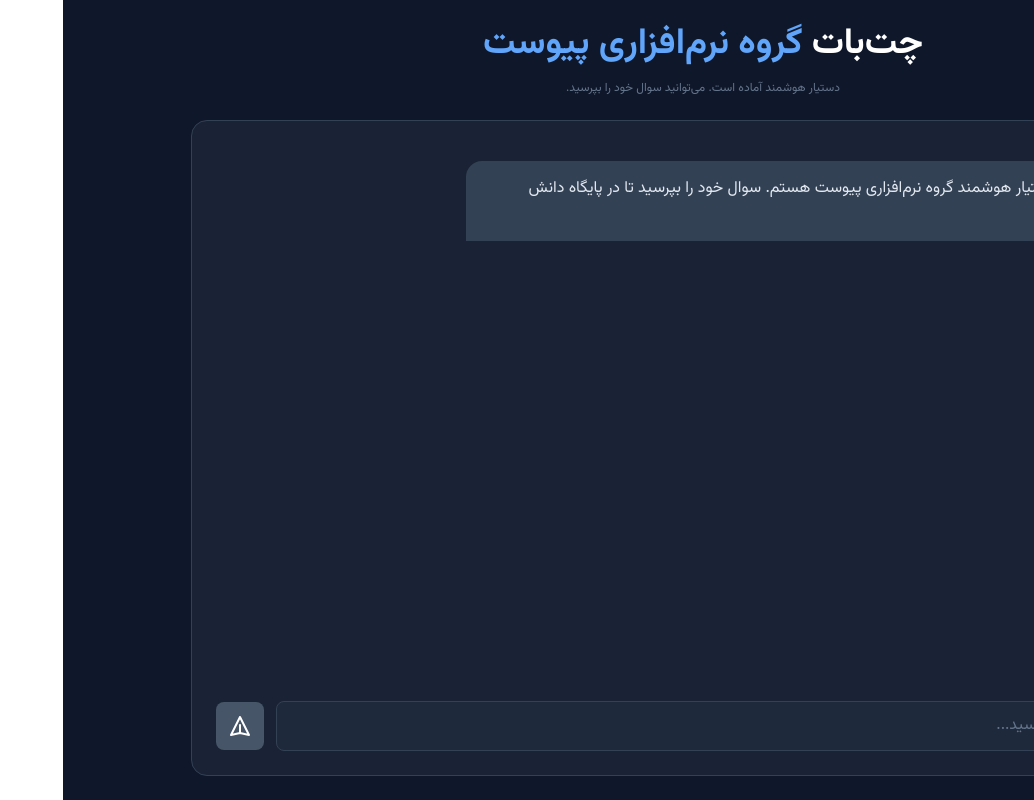
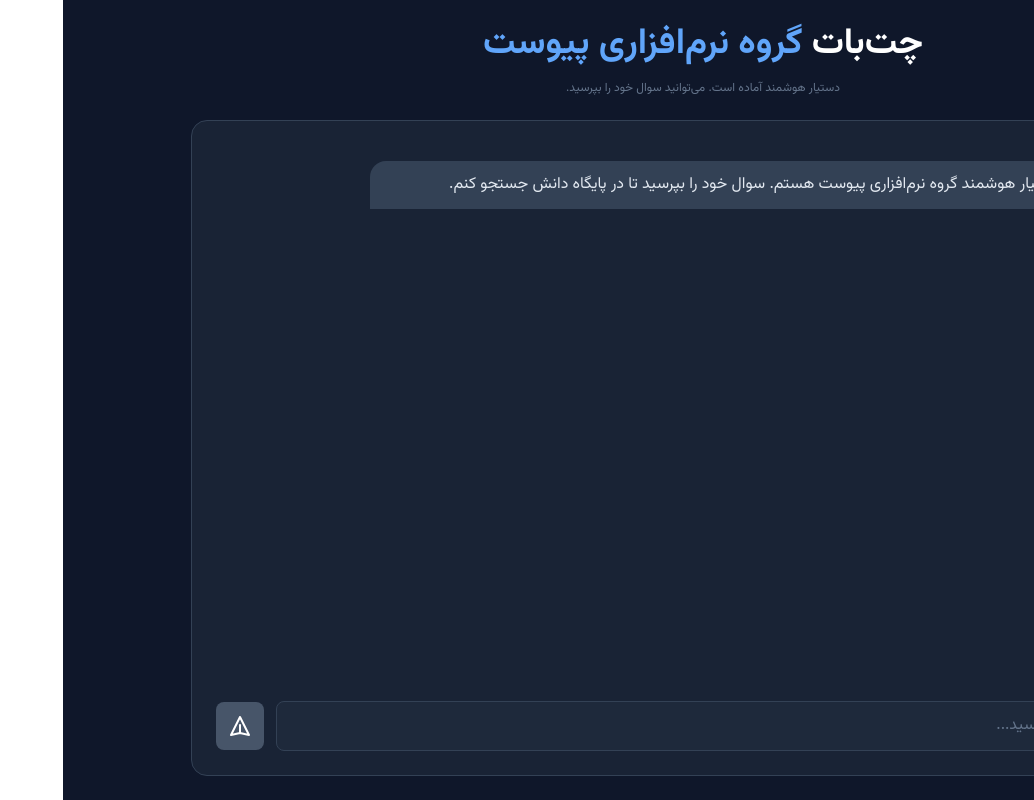
Before and after one commit to AshkanHidi/payvast-chatbot, a React (Vite) app: page / in a window 1280 px wide. Shown: the whole page, without its empty margins (246-1280 px from the left). Built offline with nearby package versions, Linux system fonts and the light colour scheme.

Commit message:
Knowledgebase Updated!

```diff
--- a/components/ChatInterface.tsx
+++ b/components/ChatInterface.tsx
@@ -1,3 +1,4 @@
+
 import React, { useState, useRef, useEffect } from 'react';
 import { ChatMessage, MessageAuthor, MessageType, KnowledgeEntry } from '../types';
 import { knowledgeService } from '../services/knowledgeService';
@@ -19,12 +20,12 @@
       <div className={`flex-shrink-0 w-10 h-10 rounded-full flex items-center justify-center ${isUser ? 'bg-blue-500' : 'bg-slate-700'}`}>
         {isUser ? <UserIcon className="w-6 h-6 text-white" /> : <BotIcon className="w-6 h-6 text-slate-300" />}
       </div>
-      <div className={`w-full max-w-2xl p-4 rounded-2xl ${
+      <div className={`w-full max-w-3xl p-3 rounded-2xl ${
           isUser
             ? 'bg-blue-600 text-white rounded-br-none'
             : 'bg-slate-700 text-slate-200 rounded-bl-none'
         }`}>
-        <p className="whitespace-pre-wrap">{message.text}</p>
+        <p className="whitespace-pre-wrap text-justify">{message.text}</p>
       </div>
     </div>
   );
@@ -48,8 +49,8 @@
       <div className="flex-shrink-0 w-10 h-10 rounded-full flex items-center justify-center bg-slate-700">
         <BotIcon className="w-6 h-6 text-slate-300" />
       </div>
-      <div className="w-full max-w-2xl p-4 rounded-2xl bg-slate-700 text-slate-200 rounded-bl-none">
-        <p className="whitespace-pre-wrap mb-4">{message.text}</p>
+      <div className="w-full max-w-3xl p-3 rounded-2xl bg-slate-700 text-slate-200 rounded-bl-none">
+        <p className="whitespace-pre-wrap mb-4 text-justify">{message.text}</p>
         <div className="flex flex-col gap-2">
             {message.suggestions?.map((suggestion, index) => (
                 <button
```
